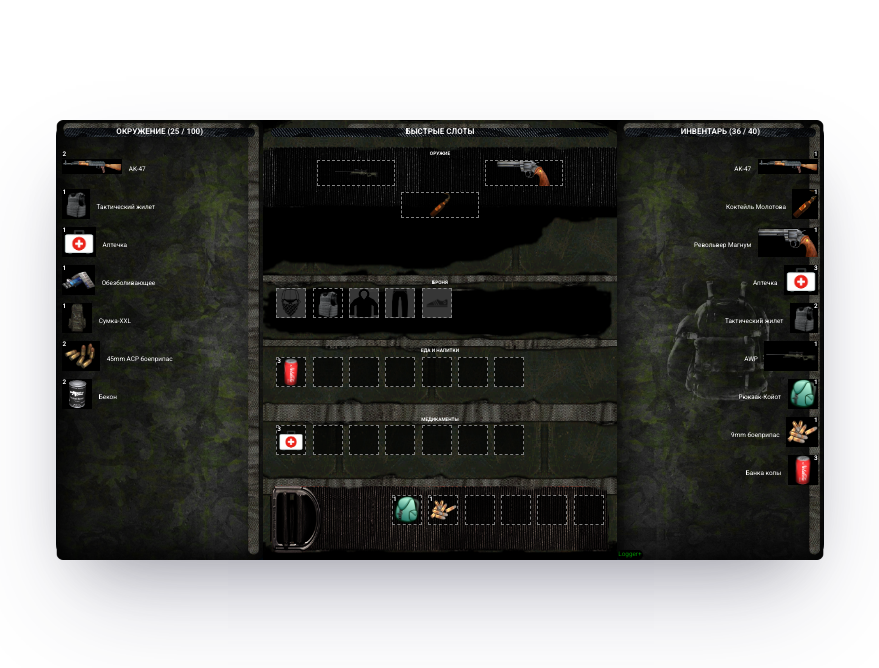
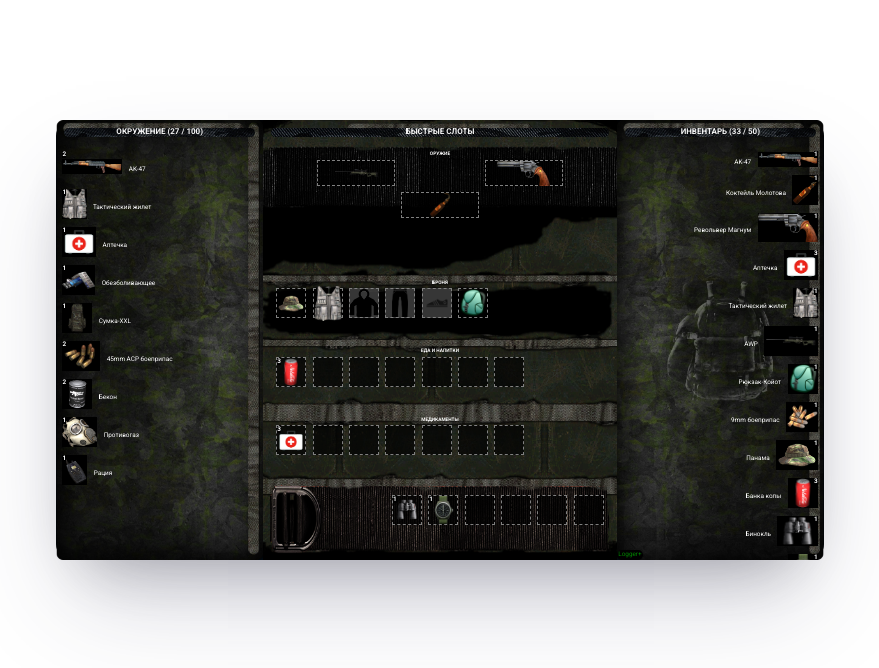
Before and after one commit to sas0mir/rage_mp_inventory, a Vue app: page / in a window 1280 px wide. Shown: the top 668 px of the page, without its empty margins (200-1079 px from the left). Built offline with nearby package versions, Linux system fonts and the light colour scheme.

Commit message:
D-027: слот рюкзака, доработка кнтекстного меню, драг с быстрых слотов

```diff
--- a/src/components/Inventory.vue
+++ b/src/components/Inventory.vue
@@ -164,18 +164,19 @@
                 @contextmenu="handleRightClick('shoes', $event, inventorySlots.shoes)"
               />
             </div>
-            <!-- <div class="slot" :class="{'slot-bg-backpack': !inventorySlots.backpack}" :id="'dropzone_backpack'">
-              если понядобится сделать рюкзак как слот экипировки
+            <div class="slot" :class="{'slot-bg-backpack': !inventorySlots.backpack}" :id="'dropzone_backpack'">
               <img
                 v-if="inventorySlots.backpack"
                 :src="inventorySlots.backpack.icon"
                 :alt="inventorySlots.backpack.name"
                 @mouseover="showCenterTooltip(inventorySlots.backpack)"
                 @mouseleave="hideTooltip"
-                @mousedown="handleMouseDown('shoes', $event, inventorySlots.backpack)"
-                :id="'movable_backpack' + inventorySlots.backpack.id"
+                @mousedown="handleMouseDown('backpack', $event, inventorySlots.backpack)"
+                :id="'movable_backpack'"
+                @dblclick="handleDblClick('backpack', $event, inventorySlots.backpack)"
+                @contextmenu="handleRightClick('backpack', $event, inventorySlots.backpack)"
               />
-            </div> -->
+            </div>
           </div>
         </div>
         <div class="equipment equipment-food">
@@ -189,18 +190,16 @@
             >
               <template v-if="item?.item">
                 <img
-                  class="defaultcursor"
                   v-if="item?.item"
                   :src="item.item.icon"
                   :alt="item.item.name"
                   @mouseover="showCenterTooltip(item.item)"
                   @mouseleave="hideTooltip"
-                  draggable="false"
+                  @mousedown="handleMouseDown('food', $event, item.item, idx, ['dropzone_left', 'dropzone_right'])"
                   :id="'movable_food_' + idx"
                   @dblclick="handleDblClick('food', $event, item.item, idx)"
                   @contextmenu="handleRightClick('food', $event, item.item)"
                 />
-                <!-- @mousedown="handleMouseDown('food', $event, item.item, idx)" -->
                 <label v-if="item?.quantity" class="equipment-quantity-label">{{ item.quantity }}</label>
               </template>
               <template v-else>
@@ -221,18 +220,16 @@
             >
               <template v-if="item?.item">
                 <img
-                  class="defaultcursor"
                   v-if="item?.item"
                   :src="item.item.icon"
                   :alt="item.item.name"
                   @mouseover="showCenterTooltip(item.item)"
                   @mouseleave="hideTooltip"
-                  draggable="false"
+                  @mousedown="handleMouseDown('medicine', $event, item.item, idx, ['dropzone_left', 'dropzone_right'])"
                   :id="'movable_medicine_' + idx"
                   @dblclick="handleDblClick('medicine', $event, item.item, idx)"
                   @contextmenu="handleRightClick('medicine', $event, item.item)"
                 />
-                <!-- @mousedown="handleMouseDown('medicine', $event, item.item, idx)" -->
                 <label v-if="item?.quantity" class="equipment-quantity-label">{{ item.quantity }}</label>
               </template>
               <template v-else>
@@ -253,18 +250,16 @@
             >
               <template v-if="item?.item">
                 <img
-                  class="defaultcursor"
                   v-if="item?.item"
                   :src="item.item.icon"
                   :alt="item.item.name"
                   @mouseover="showCenterTooltip(item.item)"
                   @mouseleave="hideTooltip"
-                  draggable="false"
+                  @mousedown="handleMouseDown('other', $event, item.item, idx, ['dropzone_left', 'dropzone_right'])"
                   :id="'movable_other_' + idx"
                   @dblclick="handleDblClick('other', $event, item.item, idx)"
                   @contextmenu="handleRightClick('other', $event, item.item)"
                 />
-                <!-- @mousedown="handleMouseDown('other', $event, item.item, idx)" -->
                 <label v-if="item?.quantity" class="equipment-quantity-label">{{ item.quantity }}</label>
               </template>
               <template v-else>
@@ -376,6 +371,7 @@ export default {
         clothesUp: null,
         clothesDown: null,
         shoes: null,
+        backpack: null,
         food: [null, null, null, null, null, null, null],
         medicine: [null, null, null, null, null, null, null],
         other: [null, null, null, null, null, null],
@@ -455,6 +451,7 @@ export default {
           clothesUp: null,
           clothesDown: null,
           shoes: null,
+          backpack: null,
           food: [],
           medicine: [],
           other: [],
@@ -488,8 +485,8 @@ export default {
       (newInventory) => {
         if (newInventory) {
           inventory.value = newInventory;
-          setEquippedItems('clear', [])
-          setEquippedItems('init', newInventory);
+          // setEquippedItems('clear', [])
+          setEquippedItems('refresh', []);
         }
       }, {deep: true}
     );
@@ -543,11 +540,13 @@ export default {
 
     //размер рюкзака в инвентаре
     const backpackSize = computed(() => {
-      if (inventory.value.length) {
+      if (inventorySlots.value.backpack !== null) {
+        return inventorySlots.value.backpack.size;
+      } else if (!inventorySlots.value.backpack && inventory.value.length) {
         const biggestBackpack = inventory.value.reduce((max, item) =>
-          /рюкзак|сумка/ig.test(item.name) && item.size > max.size ? item : max
+          item.category === 'backpack' && item.size > max.size ? item : max
         )
-        return biggestBackpack.size
+        return biggestBackpack ? biggestBackpack.size : 10;
       } else return 10
     });
 
@@ -648,10 +647,16 @@ export default {
     };
 
     const checkDropCompatibility = (itemCategory: string | undefined, dropzoneCategory: string | undefined) => {
+      if (
+        !dropzoneCategory ||
+        !itemCategory ||
+        (dropzoneCategory && /food|medicine|other/gi.test(dropzoneCategory))
+      ) {
+        return false
+      }
       if (dropzoneCategory === 'dropzone_left' || dropzoneCategory === 'dropzone_right') {
         return true
       }
-      if (!dropzoneCategory || !itemCategory) return false
       if (dropzoneCategory.includes('movable_left') || dropzoneCategory.includes('movable_right')) {
         return true
       }
@@ -674,7 +679,7 @@ export default {
     let clickTimeout: ReturnType<typeof setTimeout>;
     let arrowTimeout: ReturnType<typeof setTimeout>;
 
-    const handleMouseDown = (from: ValidFrom, eventD: MouseEvent, drItem: InventoryItem, fromIndex?: number) => {
+    const handleMouseDown = (from: ValidFrom, eventD: MouseEvent, drItem: InventoryItem, fromIndex?: number, properTargets?: string[]) => {
       eventD.preventDefault();
       let forceStop = false;
       if (eventD.button === 2) return;
@@ -774,7 +779,7 @@ export default {
                 const isDropzone = /^dropzone/i.test(target.id);
                 const isImageInSlot = /^movable/i.test(target.id) && !/food|medicine|other/gi.test(target.id);
                 const isFastSlot = /food|medicine|other/gi.test(target.id);
-                const isBackpackItem = /рюкзак|сумка/gi.test(drItem.name);
+                const isBackpackItem = drItem.category === 'backpack' || /рюкзак|сумка/gi.test(drItem.name);
                 //проверка подходит ли перетаскиваемый предмет в слот по category и по размеру рюкзака
                 const isCompatible = checkDropCompatibility(drItem?.category, target.id);
                 if (target.tagName === 'BODY') {
@@ -818,6 +823,9 @@ export default {
               document.removeEventListener('mouseup', onMouseUp);
               const target = eventUp.target as HTMLElement;
               //если предмет выносим за окно инвентаря
+              if (properTargets && properTargets.includes(target.id)) {
+                //может пригодиться устанавливать привентивно дропзоны
+              }
               if (target.tagName === 'BODY' && isEnoughAroundPlace) {
                 setAround('add', [drItem]);
                 item.onmouseup = null;
@@ -836,7 +844,7 @@ export default {
                   } else dropzone = target.id.replace('movable', 'dropzone');
                 }
                 const isFastSlot = /food|medicine|other/gi.test(dropzone);
-                const isBackpackItem = /рюкзак|сумка/gi.test(drItem.name);
+                const isBackpackItem = drItem.category === 'backpack' || /рюкзак|сумка/gi.test(drItem.name);
                 //если кладем в слот экипировки и есть место, то добавляем и в инвентарь
                 if (
                   dropzone !== 'dropzone_left' &&
@@ -855,7 +863,6 @@ export default {
                 } else if (dropzone === 'dropzone_left' && isEnoughAroundPlace) {
                   setAround('add', [drItem]);
                 } else if (dropzone === 'dropzone_right') {
-                  console.log('WORK');
                   setInventory('add', [drItem]);
                 } else if (dropzone === 'dropzone_weapons_first') {
                   setEquippedItems('add', [drItem], 'weapons_first');
@@ -873,6 +880,8 @@ export default {
                   setEquippedItems('add', [drItem], 'clothesDown');
                 } else if (dropzone === 'dropzone_shoes') {
                   setEquippedItems('add', [drItem], 'shoes');
+                } else if (dropzone === 'dropzone_backpack') {
+                  setEquippedItems('add', [drItem], 'backpack');
                 }
                 // else if (dropzone.includes('dropzone_food')) {
                 //   const putIndex = parseInt(dropzone.replace('dropzone_food_', ''));
@@ -893,13 +902,14 @@ export default {
                   setInventory('add', [drItem]);
                 } else {
                   setEquippedItems('add', [drItem], from, fromIndex);
+                  setInventory('add', [drItem])
                 }
               }
               setLog(`Перемещение ${drItem?.name} из ${from} в ${target.id} ${new Date().getHours() + ':' + new Date().getMinutes()}`);
               draggedItem.value = null;
               draggedElement.value = null;
               isForceUpdate.value = true;
-              setEquippedItems('clear', []);
+              // setEquippedItems('clear', []);
               setEquippedItems('refresh', []);
               emit('reset');
           }
@@ -959,7 +969,7 @@ export default {
       const itemStackSize = calcSlots(item.size, item.stackable, item.slotable);
       const isEnoughInventoryPlace = itemStackSize + inventorySize.value <= backpackSize.value;
       const isEnoughAroundPlace = itemStackSize + aroundSize.value <= aroundCapacity.value;
-      const isBackpackItem = /рюкзак|сумка/gi.test(item.name);
+      const isBackpackItem = item.category === 'backpack' || /рюкзак|сумка/gi.test(item.name);
       // const equipped = isItemEquipped(item);
       if (!item) return;
       //перетаскиваем если слева - то в инвентарь,ь, если справа - то в окружение
--- a/src/constants/mockData.ts
+++ b/src/constants/mockData.ts
@@ -29,7 +29,7 @@ export const mockAroundItems: InventoryItem[] = [
         id: 2,
         name: 'Тактический жилет',
         description: 'Тактический жилет - это бронежилет, который защищает тело от пуль и осколков.',
-        icon: './bpvest_1.png',
+        icon: './items/tactvest.png',
         health: 75,
         size: 1,
         description_full: 'прочность - 75%, защита от пуль - 50%, защита от осколков - 30%',
@@ -70,7 +70,7 @@ export const mockAroundItems: InventoryItem[] = [
         size: 19,
         slotable: 1,
         stackable: 19,
-        category: 'other'
+        category: 'backpack'
     },
     {
         id: 49,
@@ -82,7 +82,7 @@ export const mockAroundItems: InventoryItem[] = [
         description_full: 'Категория: боеприпас. Начальная скорость пули, 500…550м/с Энергия пули, 600-840Дж',
         slotable: 1,
         stackable: 3,
-        category: 'other'
+        category: 'ammo'
     },
     {
         id: 49,
@@ -94,7 +94,7 @@ export const mockAroundItems: InventoryItem[] = [
         description_full: 'Категория: боеприпас. Начальная скорость пули, 500…550м/с Энергия пули, 600-840Дж',
         slotable: 1,
         stackable: 3,
-        category: 'other'
+        category: 'ammo'
     },
     {
         id: 16,
@@ -119,6 +119,29 @@ export const mockAroundItems: InventoryItem[] = [
         slotable: 1,
         stackable: 3,
         category: 'food'
+    },
+    {
+        id: 72,
+        name: 'Противогаз',
+        description: 'Головной убор, защищает от отравления',
+        icon: './items/gasmask.png',
+        health: 100,
+        size: 1,
+        description_full: 'защита от отравления и немного брони',
+        slotable: 1,
+        stackable: 1,
+        category: 'head'
+    },
+    {
+        id: 62,
+        name: 'Рация',
+        icon: './items/radio.png',
+        description: 'Позволяет использовать голосовой чат',
+        health: 100,
+        size: 5,
+        slotable: 1,
+        stackable: 5,
+        category: 'other'
     },
 ]
 export const mockInventoryItems: InventoryItem[] = [
@@ -174,7 +197,7 @@ export const mockInventoryItems: InventoryItem[] = [
         id: 2,
         name: 'Тактический жилет',
         description: 'Тактический жилет - это бронежилет, который защищает тело от пуль и осколков.',
-        icon: './bpvest_1.png',
+        icon: './items/tactvest.png',
         health: 75,
         size: 1,
         description_full: 'прочность - 75%, защита от пуль - 50%, защита от осколков - 30%',
@@ -212,10 +235,10 @@ export const mockInventoryItems: InventoryItem[] = [
         icon: './items/backpack.png',
         description: 'Рюкзак Койот. Тактический рюкзак средней вместимости, вместимость - 40 слотов',
         health: 100,
-        size: 40,
+        size: 50,
         slotable: 1,
-        stackable: 40,
-        category: 'other'
+        stackable: 50,
+        category: 'backpack'
     },
     {
         id: 48,
@@ -227,19 +250,19 @@ export const mockInventoryItems: InventoryItem[] = [
         description_full: 'Категория: боеприпас. Начальная скорость пули, 350…380м/с Энергия пули, 480-617Дж',
         slotable: 1,
         stackable: 3,
-        category: 'other'
+        category: 'ammo'
     },
     {
-        id: 2,
-        name: 'Тактический жилет',
-        description: 'Тактический жилет - это бронежилет, который защищает тело от пуль и осколков.',
-        icon: './bpvest_1.png',
-        health: 75,
+        id: 71,
+        name: 'Панама',
+        description: 'Головной убор, скрывает голову, не добавляет брони',
+        icon: './items/camo.png',
+        health: 100,
         size: 1,
-        description_full: 'прочность - 75%, защита от пуль - 50%, защита от осколков - 30%',
-        slotable: 3,
-        stackable: 2,
-        category: 'vest'
+        description_full: 'добавляет скрытности благодаря камуфляжной раскраске',
+        slotable: 1,
+        stackable: 1,
+        category: 'head'
     },
     {
         id: 3,
@@ -288,7 +311,29 @@ export const mockInventoryItems: InventoryItem[] = [
         slotable: 1,
         stackable: 3,
         category: 'food'
-    }
+    },
+    {
+        id: 61,
+        name: 'Бинокль',
+        icon: './items/binocular.png',
+        description: 'Аксесуар, 10х кратность обзора',
+        health: 100,
+        size: 10,
+        slotable: 1,
+        stackable: 10,
+        category: 'other'
+    },
+    {
+        id: 63,
+        name: 'Наручные часы',
+        icon: './items/watch.png',
+        description: 'Аксесуар, позволяет перематывать игровое время',
+        health: 100,
+        size: 2,
+        slotable: 1,
+        stackable: 2,
+        category: 'other'
+    },
 ]
 
 export const mockEquippedItems: EquippedItems = {
@@ -322,6 +367,7 @@ export const mockEquippedItems: EquippedItems = {
     clothesUp: null,
     clothesDown: null,
     shoes: null,
+    backpack: null,
     food: [null, null, null, null, null, null, null],
     medicine: [
         null, null, null, null, null, null,
--- a/src/stores/inventory_items.ts
+++ b/src/stores/inventory_items.ts
@@ -24,6 +24,7 @@ export interface EquippedItems {
     clothesUp: InventoryItem | null,
     clothesDown: InventoryItem | null,
     shoes: InventoryItem | null,
+    backpack: InventoryItem | null,
     food: ({ item: InventoryItem; quantity: number } | null)[],
     medicine: ({ item: InventoryItem; quantity: number } | null)[],
     other: ({ item: InventoryItem; quantity: number } | null)[],
@@ -43,6 +44,7 @@ export const useInventoryItemsStore = defineStore('inventoryItems', () => {
         clothesUp: null,
         clothesDown: null,
         shoes: null,
+        backpack: null,
         food: [null, null, null, null, null, null, null],
         medicine: [null, null, null, null, null, null, null],
         other: [null, null, null, null, null, null],
@@ -109,12 +111,22 @@ export const useInventoryItemsStore = defineStore('inventoryItems', () => {
                         item.category === 'shoes'
                     ) {
                         equippedItems.value[item.category] = item;
+                    } else if (item.category === 'backpack') {
+                        //вешаем самый большой по size рюкзак
+                        if (equippedItems.value.backpack !== null && item.size > equippedItems.value.backpack.size) {
+                            equippedItems.value.backpack = item;
+                        } else if (equippedItems.value.backpack === null) {
+                            equippedItems.value.backpack = item;
+                        }
                     }
                 })
             }
         } else if (action === 'refresh') {
             const inventory = inventoryItems.value;
             if (inventory) {
+                equippedItems.value.food = [null, null, null, null, null, null, null];
+                equippedItems.value.medicine = [null, null, null, null, null, null, null];
+                equippedItems.value.other = [null, null, null, null, null, null];
                 inventory.map(item => {
                     if (
                         item.category === 'food' ||
@@ -134,17 +146,6 @@ export const useInventoryItemsStore = defineStore('inventoryItems', () => {
                                 equippedItems.value[item.category][nullIndex] = ({item, quantity: 1})
                             }
                         }
-                    } else if (
-                        item.category === 'weapons_first' ||
-                        item.category === 'weapons_second' ||
-                        item.category === 'weapons_special' ||
-                        item.category === 'head' ||
-                        item.category === 'vest' ||
-                        item.category === 'clothesUp' ||
-                        item.category === 'clothesDown' ||
-                        item.category === 'shoes'
-                    ) {
-                        equippedItems.value[item.category] = item;
                     }
                 })
             }
@@ -182,6 +183,7 @@ export const useInventoryItemsStore = defineStore('inventoryItems', () => {
                 clothesUp: null,
                 clothesDown: null,
                 shoes: null,
+                backpack: null,
                 food: [null, null, null, null, null, null, null],
                 medicine: [null, null, null, null, null, null, null],
                 other: [null, null, null, null, null, null],
@@ -211,7 +213,8 @@ export const useInventoryItemsStore = defineStore('inventoryItems', () => {
                 category === 'vest' ||
                 category === 'clothesUp' ||
                 category === 'clothesDown' ||
-                category === 'shoes'
+                category === 'shoes' ||
+                category === 'backpack'
             ) {
                 equippedItems.value[category] = items[0]
             }
```
Also changed, not shown: src/components/contextMenu.vue (+65 -2 lines).
